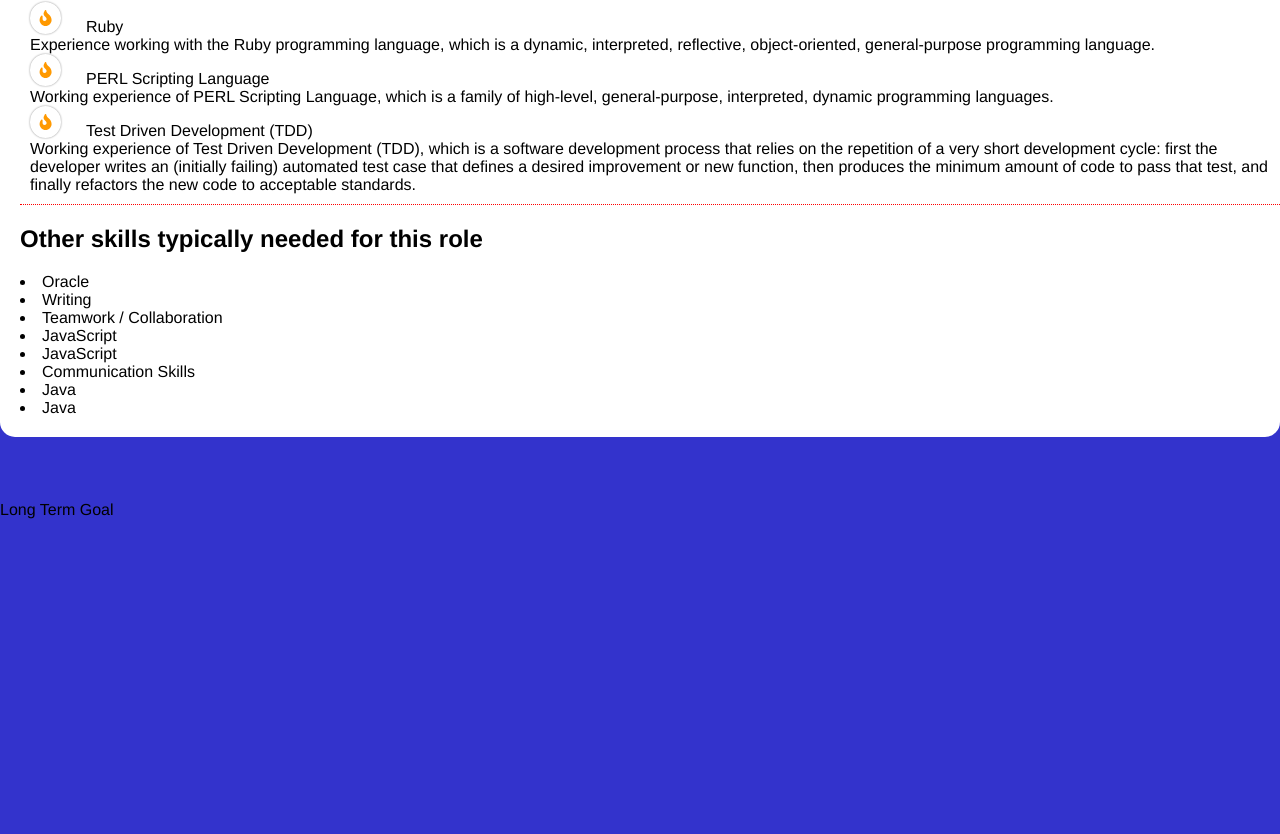
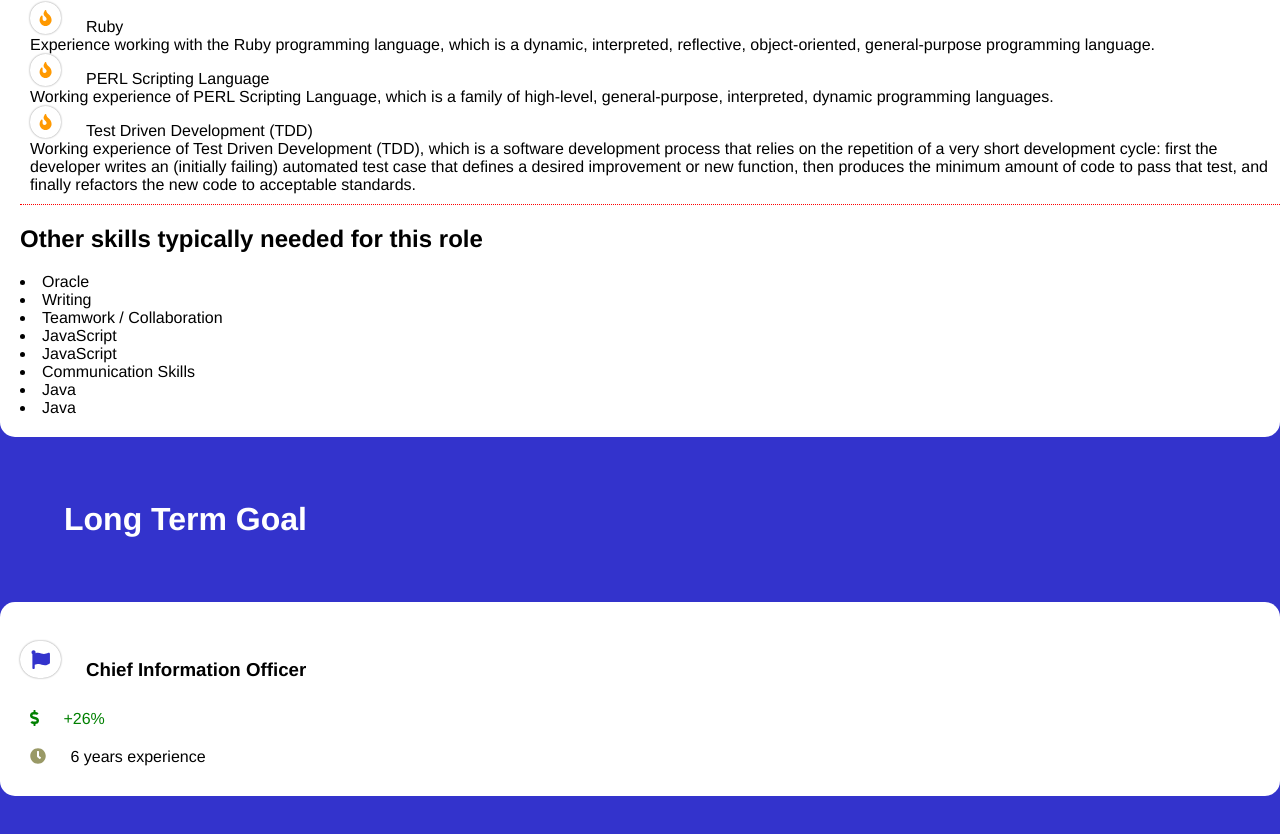
Before and after one commit to T-Miller0/career-path, a React app: page / in a window 1280 px wide. Shown: the part 807-1641 px from the top of the page. Before the commit the page ends 1326 px from the top, so only its background shows below. Built offline with nearby package versions, Linux system fonts and the light colour scheme.

Commit message:
longTermGoal details shown

```diff
--- /dev/null
+++ b/src/components/LongTermGoal/LongTermGoal.css
@@ -0,0 +1,35 @@
+.LongTermGoal {
+  margin: 5% 0;
+  padding: 20px;
+  background-color: white;
+  height: 110%;
+  border-radius: 15px;
+}
+
+.Position {
+  color: rgb(51, 51, 204);
+  display: inline-block;
+  border-radius: 60px;
+  box-shadow: 0px 0px 2px #888;
+  padding: 0.5em 0.6em;
+  margin-right: 2%;
+}
+
+.Green {
+  padding: 10px;
+  color: green;
+}
+
+.IconGreen {
+  margin-right: 2%;
+  color: green;
+}
+
+.Clock {
+  margin-right: 2%;
+  color: rgb(153, 153, 102);
+}
+
+.Experience {
+  padding: 10px;
+}
--- /dev/null
+++ b/src/components/LongTermGoal/LongTermGoal.js
@@ -0,0 +1,23 @@
+import React from 'react';
+import { FontAwesomeIcon } from '@fortawesome/react-fontawesome'
+import { faFlag, faChartLine, faDollarSign, faClock } from '@fortawesome/free-solid-svg-icons'
+
+import classes from './LongTermGoal.css';
+
+const longTermGoal = (props) => (
+  <div className={classes.LongTermGoal}>
+    <h3><FontAwesomeIcon icon={faFlag}
+      className={classes.Position} />
+    {props.details.name}</h3>
+    <div className={classes.Green}>
+      <FontAwesomeIcon icon={faDollarSign}
+        className={classes.IconGreen}/>
+        {(props.salaryPercentage <= 0 ? '-' + props.salaryPercentage + '%' :
+        '+' + props.salaryPercentage + '%') }</div>
+        <div className={classes.Experience}>
+          <FontAwesomeIcon icon={faClock} className={classes.Clock} />
+          {props.details.details.experienceYears} years experience</div>
+  </div>
+);
+
+export default longTermGoal;
--- a/src/containers/Report/Report.js
+++ b/src/containers/Report/Report.js
@@ -4,6 +4,7 @@ import './Report.css';
 import reportData from '../../data/report.json';
 import PersonalDetails from '../../components/PersonalDetails/PersonalDetails';
 import ShortTermGoal from '../../components/ShortTermGoal/ShortTermGoal';
+import LongTermGoal from '../../components/LongTermGoal/LongTermGoal';
 
 export class Store extends Component {
 
@@ -56,8 +57,10 @@ export class Store extends Component {
 
     const shortTermDesiredSkills = this.mostDesiredSkills(reportData.careerPath[0].selectedSkills, reportData.careerPath[0].details.allSkills)
     const shortTermDesiredSkillsNames = this.namesOfSkills(shortTermDesiredSkills).splice(3);
+    const shortTermDiference = this.salaryDifference(reportData.currentRoleDetails.salaryMean, reportData.careerPath[0].details.meanSalary)
 
-    const diference = this.salaryDifference(reportData.currentRoleDetails.salaryMean, reportData.careerPath[0].details.meanSalary)
+    const longTermDiference = this.salaryDifference(reportData.currentRoleDetails.salaryMean, reportData.careerPath[1].details.salaryMean)
+
     return (
       <div>
         <h1>{reportData.firstName}'s career path</h1>
@@ -66,10 +69,13 @@ export class Store extends Component {
         <h1>Your short-term goal</h1>
         <ShortTermGoal
           details={reportData.careerPath[0]}
-          salaryPercentage={diference }
+          salaryPercentage={shortTermDiference}
           skillsForRole={shortTermDesiredSkills}
           restOfSkills={shortTermDesiredSkillsNames}/>
-        <div>Long Term Goal</div>
+        <h1>Long Term Goal</h1>
+        <LongTermGoal
+          details={reportData.careerPath[1]}
+          salaryPercentage={longTermDiference}/>
       </div>
     )
   }
```
Also changed, not shown: 1 other file (tests, documents, lock files or other folders).
